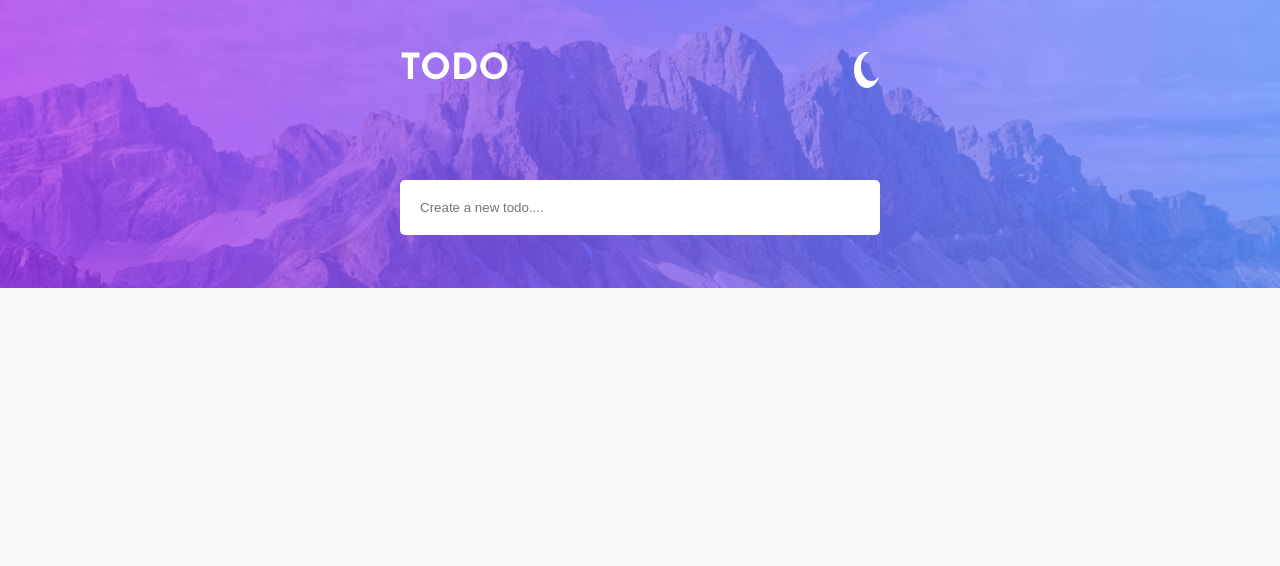
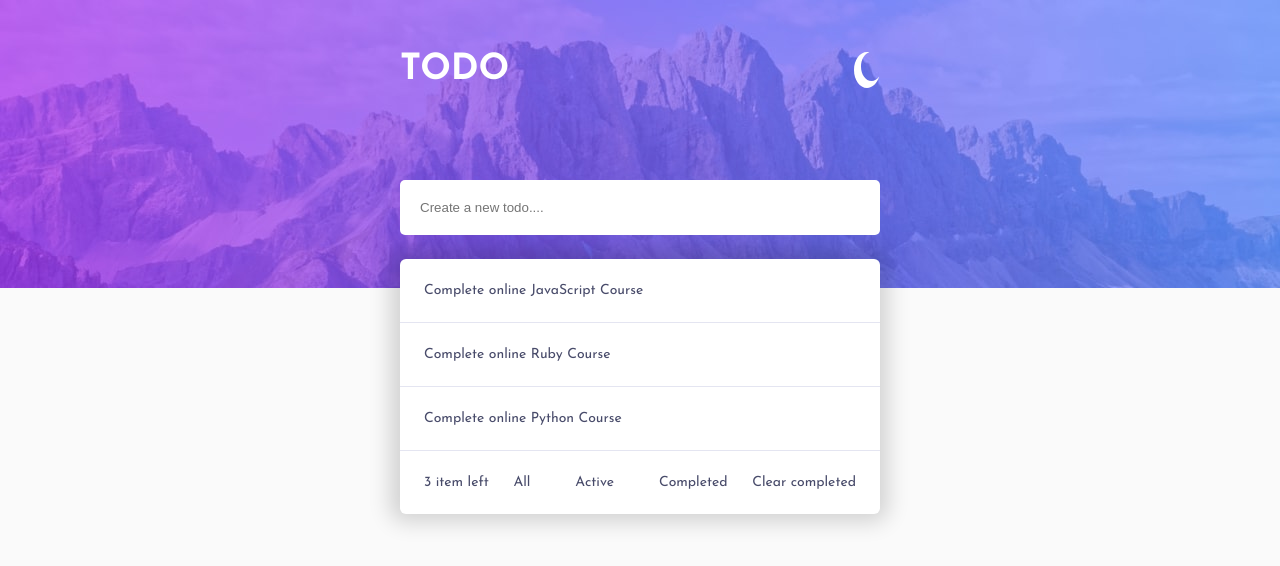
Before and after one commit to oludamilola-m/my-todo-app, a React (Create React App) app: page / in a window 1280 px wide. Shown: the top 566 px of the page. Built offline with nearby package versions, Linux system fonts and the light colour scheme; data requests are answered from the project's data file.

Commit message:
fetch todos with redux

```diff
--- a/db.json
+++ b/db.json
@@ -1,14 +1,11 @@
 {
   "todos": [
     {
-      "id": 1,
-      "title": "json-server",
-      "author": "typicode"
+      "content": "Complete online JavaScript Course",
+      "completed": false,
+      "id": 90
     },
-    {
-      "id": 2,
-      "title": "json-server",
-      "author": "typicode"
-    }
+    { "content": "Complete online Ruby Course", "completed": false, "id": 91 },
+    { "content": "Complete online Python Course", "completed": false, "id": 92 }
   ]
 }
--- a/package.json
+++ b/package.json
@@ -6,12 +6,14 @@
     "@testing-library/jest-dom": "^5.11.9",
     "@testing-library/react": "^11.2.5",
     "@testing-library/user-event": "^12.6.3",
+    "axios": "^0.21.1",
     "json-server": "^0.16.3",
     "react": "^17.0.1",
     "react-dom": "^17.0.1",
     "react-redux": "^7.2.2",
     "react-scripts": "4.0.2",
     "redux": "^4.0.5",
+    "redux-thunk": "^2.3.0",
     "sass": "^1.32.7",
     "web-vitals": "^1.1.0"
   },
--- a/src/App.js
+++ b/src/App.js
@@ -1,4 +1,4 @@
-import React, { useState } from "react";
+import React from "react";
 import { Provider } from "react-redux";
 import Header from "./components/Header";
 import TodoList from "./components/TodoList";
@@ -25,7 +25,7 @@ const App = () => {
         <Header />
         <main>
           <TextField onKeyDown={onKeyDown} />
-          {/* <TodoList todos={todos} /> */}
+          <TodoList />
         </main>
       </div>
     </Provider>
--- a/src/components/TodoList.js
+++ b/src/components/TodoList.js
@@ -1,12 +1,36 @@
-import React from "react";
+import React, { useEffect } from "react";
+import axios from "axios";
 
-const TodoList = ({ todos }) => {
+import { useDispatch, useSelector } from "react-redux";
+
+const TodoList = () => {
+  const todos = useSelector((state) => state.todos);
+  const dispatch = useDispatch(); //this hook gives us dispatch method
+
+  const getTodos = () => {
+    return async (dispatch, _getState) => {
+      const res = await axios.get("http://localhost:3001/todos");
+      dispatch({
+        type: "FETCH_TODOS",
+        payload: res.data,
+      });
+    };
+  };
+
+  useEffect(() => {
+    dispatch(getTodos());
+  }, []);
+
   return (
     <>
       <div className="todos">
         <ul>
           {todos.map((todo) => {
-            return <li className="todo-item">{todo.content}</li>;
+            return (
+              <li key={todo.id} className="todo-item">
+                {todo.content}
+              </li>
+            );
           })}
         </ul>
         <div className="todos__info">
--- a/src/redux/reducer.js
+++ b/src/redux/rootReducer.js
@@ -1,15 +1,16 @@
 const initialState = {
-  todos: [
-    { content: "Complete online JavaScript Course", completed: false },
-    { content: "Complete online Ruby Course", completed: false },
-    { content: "Complete online Python Course", completed: false },
-  ],
-  id: 0,
+  todos: [],
 };
+
 const rootReducer = (state = initialState, action) => {
   switch (action.type) {
+    case "FETCH_TODOS":
+      return {
+        ...state,
+        todos: action.payload,
+      };
     case "ADD_TODO":
-      return { ...state };
+      return { todos: [...state.todos, action.payload] };
     // add a todo
     case "REMOVE_TODO":
       return { ...state };
--- a/src/redux/store.js
+++ b/src/redux/store.js
@@ -1,6 +1,6 @@
-import { createStore } from "redux";
-import rootReducer from "./reducer";
+import { createStore, applyMiddleware } from "redux";
+import thunk from "redux-thunk";
+import rootReducer from "./rootReducer";
 
-const store = createStore(rootReducer);
-
+const store = createStore(rootReducer, applyMiddleware(thunk));
 export default store;
```
Also changed, not shown: 1 other file (tests, documents, lock files or other folders).
